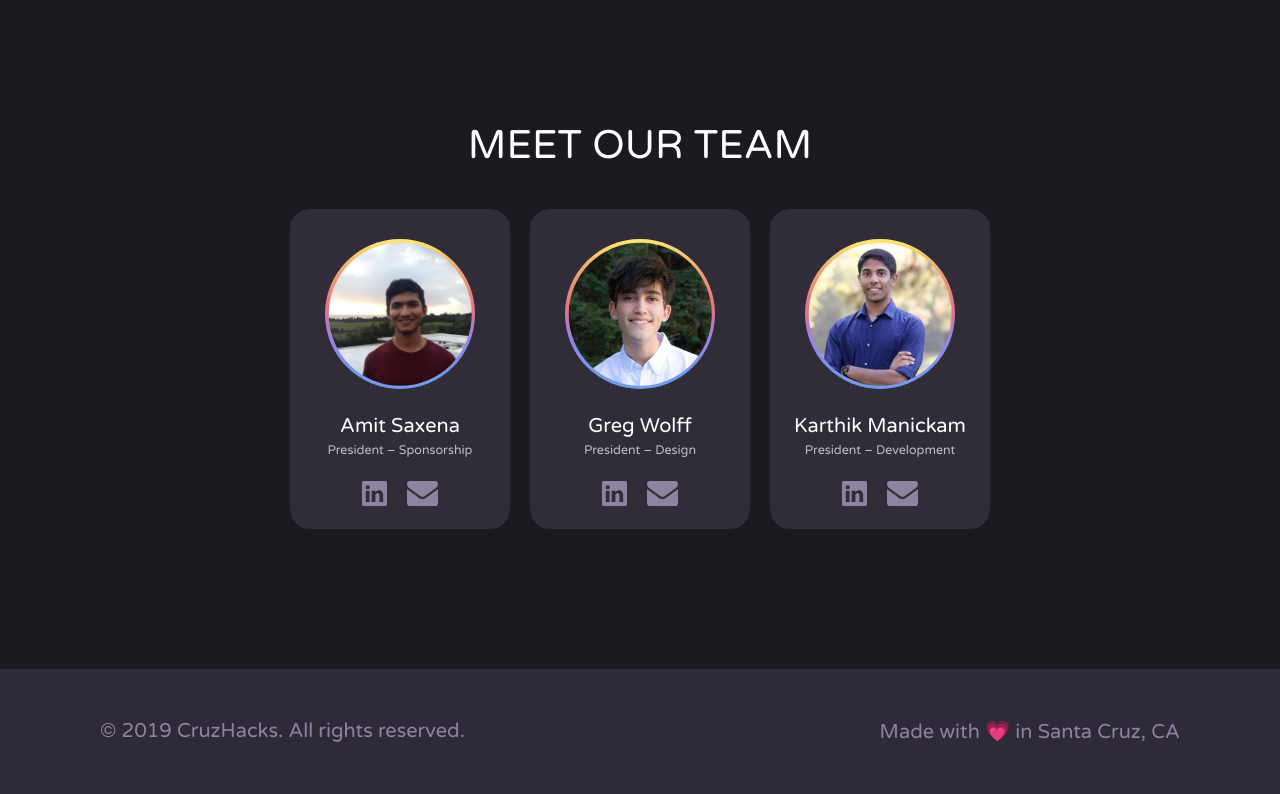
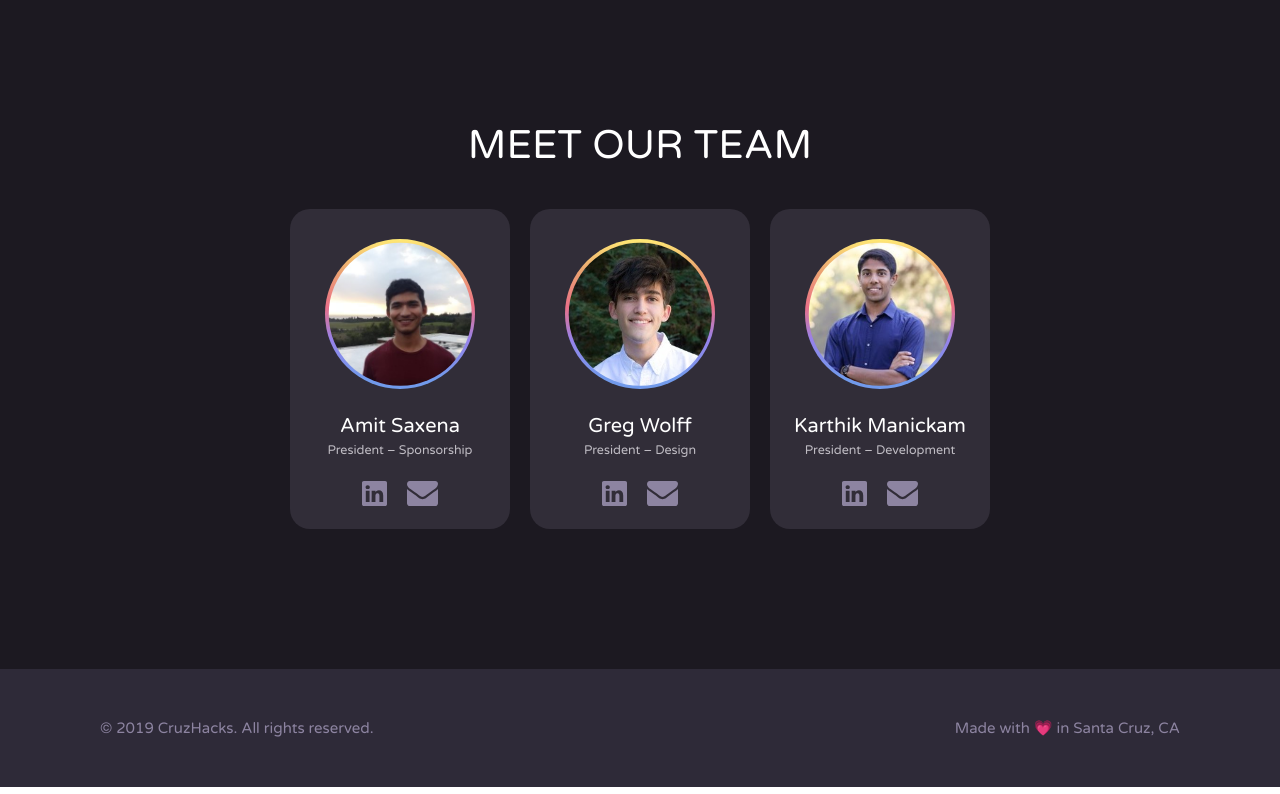
Before and after one commit to themichaelyang/cruzhacks-react, a React (Create React App) app: page / in a window 1280 px wide. Shown: the part 3815-4609 px from the top of the page. Built offline with nearby package versions, Linux system fonts and the light colour scheme.

Commit message:
added files for FAQ section

```diff
--- a/public/index.html
+++ b/public/index.html
@@ -8,7 +8,7 @@
     <link href="https://fonts.googleapis.com/css?family=Space+Mono" rel="stylesheet">
     <link rel="manifest" href="%PUBLIC_URL%/manifest.json">
     <link rel="shortcut icon" href="%PUBLIC_URL%/favicon.ico">
-    <title>React App</title>
+    <title>CruzHacks 2019</title>
   </head>
   <body>
     <noscript>
--- a/src/styles/css/base.css
+++ b/src/styles/css/base.css
@@ -278,7 +278,7 @@ html {
   display: flex;
   justify-content: space-between; }
   .footer__copyright {
-    font-size: 2rem;
+    font-size: 1.5rem;
     color: #8D84A1; }
 
 /*# sourceMappingURL=base.css.map */
--- a/src/styles/sass/components/_footer.sass
+++ b/src/styles/sass/components/_footer.sass
@@ -4,5 +4,5 @@
   display: flex
   justify-content: space-between
   &__copyright
-    font-size: 2rem
+    font-size: 1.5rem
     color: $color-text-footer
```
Also changed, not shown: 2 other files (tests, documents, lock files or other folders).
